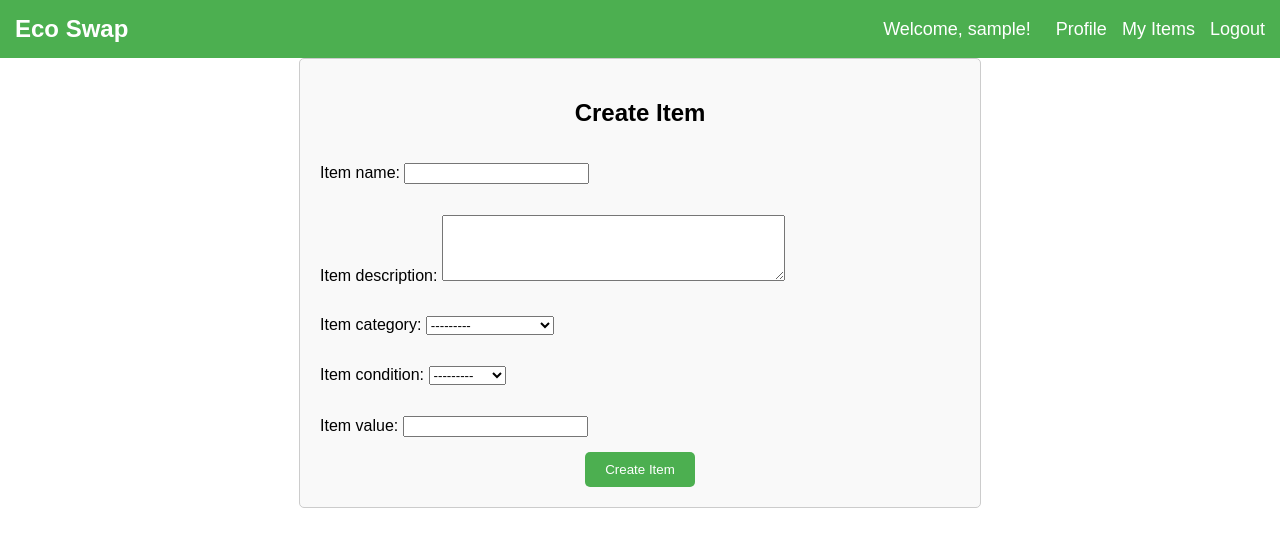
After one commit to Md-Mahmudur-Reza/EcoSwap, a Django app: page /create_item/ in a window 1280 px wide. The commit adds this page. Shown: the top 547 px of the page. Run offline with Django 5.2, Linux system fonts and the light colour scheme; the visitor is signed in with stand-in values (Sample User, id 1).

Commit message:
Item add/update/list-own items

```diff
--- a/ecoswap_app/forms.py
+++ b/ecoswap_app/forms.py
@@ -2,7 +2,7 @@
 
 from django import forms
 from django.contrib.auth.forms import UserCreationForm, AuthenticationForm
-from .models import User
+from .models import User, Item
 
 class CustomUserCreationForm(UserCreationForm):
     phone_number = forms.CharField(required=False)
@@ -16,3 +16,12 @@ class CustomAuthenticationForm(AuthenticationForm):
     class Meta:
         model = User
         fields = ('username', 'password')
+
+
+class ItemForm(forms.ModelForm):
+    class Meta:
+        model = Item
+        fields = ['item_name', 'item_description', 'item_category', 'item_condition', 'item_value']
+        widgets = {
+            'item_description': forms.Textarea(attrs={'rows': 4, 'cols': 40}),
+        }
--- /dev/null
+++ b/ecoswap_app/static/ecoswap_app/css/form.css
@@ -0,0 +1,37 @@
+/* ecoswap_app/static/ecoswap_app/css/form.css */
+
+.form-container {
+  width: 50%;
+  margin: 0 auto;
+  padding: 20px;
+  background-color: #f9f9f9;
+  border: 1px solid #ccc;
+  border-radius: 5px;
+}
+
+.form-container h2 {
+  text-align: center;
+}
+
+.form-container form {
+  display: flex;
+  flex-direction: column;
+}
+
+.form-container form p {
+  margin-bottom: 15px;
+}
+
+.form-container form button {
+  align-self: center;
+  padding: 10px 20px;
+  background-color: #4caf50;
+  color: white;
+  border: none;
+  border-radius: 5px;
+  cursor: pointer;
+}
+
+.form-container form button:hover {
+  background-color: #45a049;
+}
--- a/ecoswap_app/templates/ecoswap_app/base.html
+++ b/ecoswap_app/templates/ecoswap_app/base.html
@@ -15,6 +15,7 @@
         {% if user.is_authenticated %}
         <p>Welcome, {{ user.username }}!</p>
         <a href="{% url 'ecoswap_app:profile' %}">Profile</a>
+        <a href="{% url 'ecoswap_app:user_items' %}">My Items</a>
         <a href="{% url 'ecoswap_app:logout' %}">Logout</a>
         {% else %}
         <a href="{% url 'ecoswap_app:login' %}">Login</a>
--- /dev/null
+++ b/ecoswap_app/templates/ecoswap_app/create_item.html
@@ -0,0 +1,12 @@
+{% extends "ecoswap_app/base.html" %} {% load static %} {% block title %}Create
+Item{% endblock %} {% block additionalStyles %}
+<link rel="stylesheet" href="{% static 'ecoswap_app/css/form.css' %}" />
+{% endblock %} {% block content %}
+<div class="form-container">
+  <h2>Create Item</h2>
+  <form method="post">
+    {% csrf_token %} {{ form.as_p }}
+    <button type="submit">Create Item</button>
+  </form>
+</div>
+{% endblock %}
--- a/ecoswap_app/templates/ecoswap_app/item_details.html
+++ b/ecoswap_app/templates/ecoswap_app/item_details.html
@@ -9,5 +9,9 @@ Details{% endblock %} {% block additionalStyles %}
   <p><strong>Condition:</strong> {{ item.item_condition }}</p>
   <p><strong>Value:</strong> ${{ item.item_value }}</p>
   <p><strong>Created At:</strong> {{ item.created_at }}</p>
+
+  {% if user == item.user %}
+  <a href="{% url 'ecoswap_app:update_item' item.id %}">Edit Item</a>
+  {% endif %}
 </div>
 {% endblock %}
--- a/ecoswap_app/urls.py
+++ b/ecoswap_app/urls.py
@@ -14,6 +14,8 @@ urlpatterns = [
     path('logout/', views.user_logout, name='logout'),
     path('profile/', views.profile, name='profile'),
 
-    path('item/<int:item_id>/', views.item_detail, name='item_detail'),
-
+    path('item_detail/<int:item_id>/', views.item_detail, name='item_detail'),
+    path('create_item/', views.create_item, name='create_item'),
+    path('item/<int:item_id>/update/', views.update_item, name='update_item'),
+    path('my_items/', views.user_items, name='user_items'),
 ]
--- a/ecoswap_app/views.py
+++ b/ecoswap_app/views.py
@@ -1,9 +1,9 @@
 from django.shortcuts import render, redirect
 from .models import User, Item, Exchange, Transaction, Message
+from .forms import CustomUserCreationForm, CustomAuthenticationForm, ItemForm
 from django.shortcuts import render, get_object_or_404
 from django.contrib.auth import login, authenticate
 from django.contrib.auth.decorators import login_required
-from .forms import CustomUserCreationForm, CustomAuthenticationForm
 from django.contrib.auth import logout
 from django.contrib import messages
 
@@ -49,6 +49,42 @@ def item_detail(request, item_id):
     return render(request, 'ecoswap_app/item_details.html', context)
 
 
+@login_required(login_url='ecoswap_app:login')
+def user_items(request):
+    items = Item.objects.filter(user=request.user).order_by('-created_at')
+    context = {'items': items}
+    return render(request, 'ecoswap_app/user_items.html', context)
+
+
+@login_required(login_url='ecoswap_app:login')
+def create_item(request):
+    if request.method == 'POST':
+        form = ItemForm(request.POST)
+        if form.is_valid():
+            item = form.save(commit=False)
+            item.user = request.user
+            item.save()
+            messages.success(request, 'Item created successfully.')
+            return redirect('ecoswap_app:item_detail', item_id=item.id)    # Redirect to a page showing the list of items or item details
+    else:
+        form = ItemForm()
+    return render(request, 'ecoswap_app/create_item.html', {'form': form})
+
+
+@login_required(login_url='ecoswap_app:login')
+def update_item(request, item_id):
+    item = get_object_or_404(Item, id=item_id, user=request.user)
+    if request.method == 'POST':
+        form = ItemForm(request.POST, instance=item)
+        if form.is_valid():
+            form.save()
+            messages.success(request, 'Item updated successfully.')
+            return redirect('ecoswap_app:item_detail', item_id=item.id)
+    else:
+        form = ItemForm(instance=item)
+    return render(request, 'ecoswap_app/update_item.html', {'form': form, 'item': item})
+
+# User authentication and athorization
 def register(request):
     if request.method == 'POST':
         form = CustomUserCreationForm(request.POST)
```
Also changed, not shown: ecoswap_app/static/ecoswap_app/css/user_items.css (added, +27 -0 lines), ecoswap_app/templates/ecoswap_app/update_item.html (added, +12 -0 lines), ecoswap_app/templates/ecoswap_app/user_items.html (added, +23 -0 lines), 1 other file.
